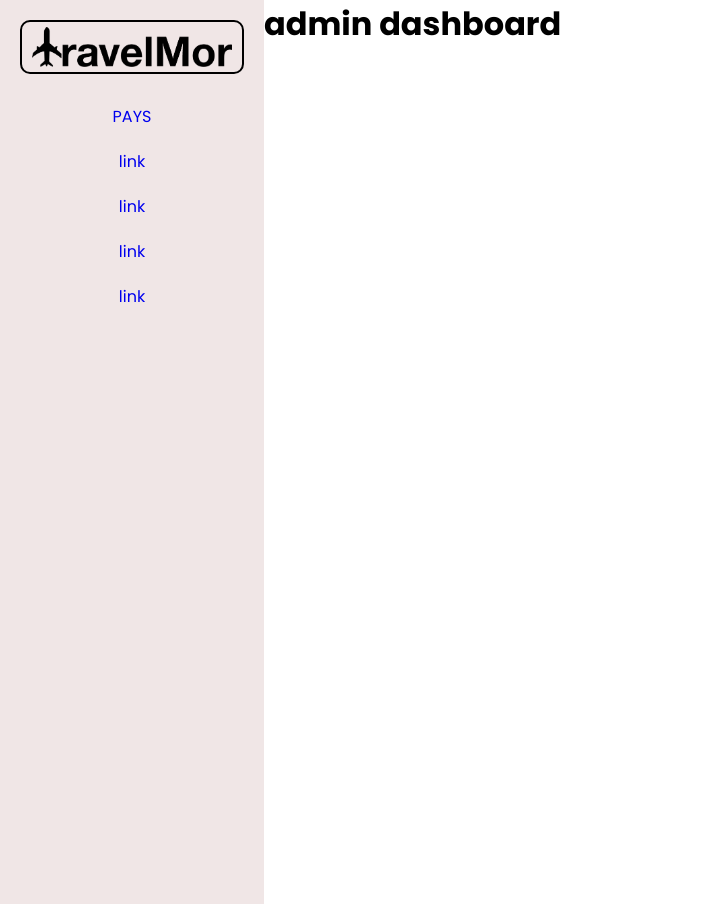
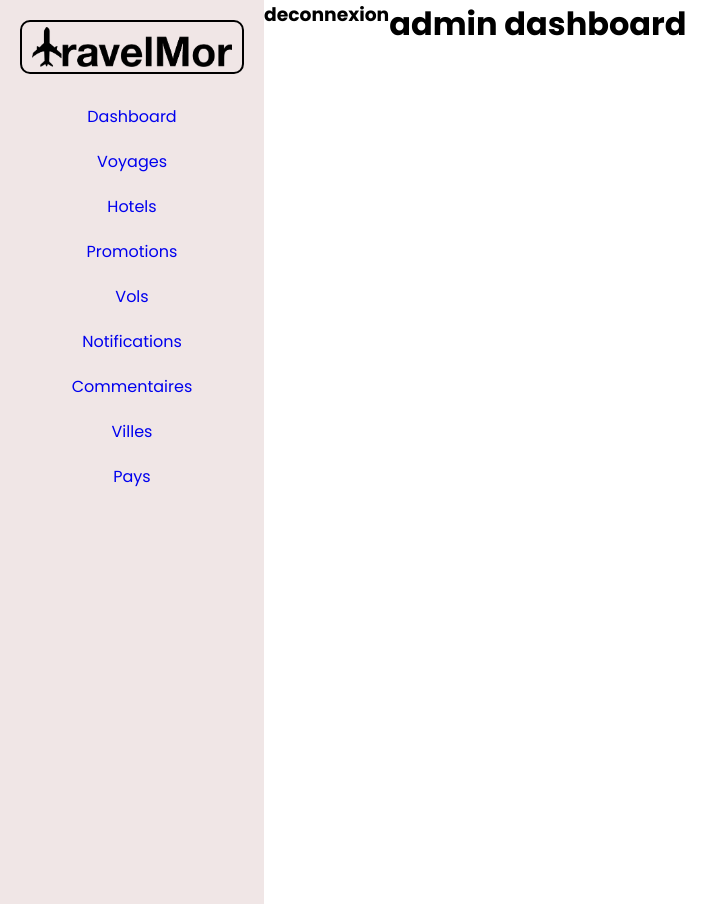
Before and after one commit to elza02/TravelMor, a Django app: page /admin_page in a window 1280 px wide. Shown: the whole page, without its empty margins (0-728 px from the left). Run offline with Django 5.2, Linux system fonts and the light colour scheme; some web fonts are replaced.

Commit message:
changes in the styles of pages and adding content to the principale menu in the admin page

```diff
--- a/app/static/admin_styles/base.css
+++ b/app/static/admin_styles/base.css
@@ -59,3 +59,8 @@ body {
     text-decoration: none;
     cursor: pointer;
 }
+
+form input[type='text'] {
+    border: 1px solid red;
+    outline: none;
+}
--- a/app/templates/admin_pages/base.html
+++ b/app/templates/admin_pages/base.html
@@ -16,13 +16,20 @@
                 <img src="{% static 'assets/travelMor-logo-black.png' %}" alt="LOGO TRAVEL MOR">
             </div>
             <ul>
-                <li><a href="{% url "pays_form" %}">PAYS</a></li>
-                <li><a href="#">link</a></li>
-                <li><a href="#">link</a></li>
-                <li><a href="#">link</a></li>
-                <li><a href="#">link</a></li>
+                <li><a href="#">Dashboard</a></li>
+                <li><a href="#">Voyages</a></li>
+                <li><a href="#">Hotels</a></li>
+                <li><a href="#">Promotions</a></li>
+                <li><a href="#">Vols</a></li>
+                <li><a href="#">Notifications</a></li>
+                <li><a href="#">Commentaires</a></li>
+                <li><a href="#">Villes</a></li>
+                <li><a href="{% url "pays_form" %}">Pays</a></li>
             </ul>
         </nav>
+        <div class="secondary-menu">
+            <h3>deconnexion</h3>
+        </div>
         <main>{% block main %} {% endblock main %}</main>
     </div>
     {% block js_block %}{% endblock js_block %}
```
